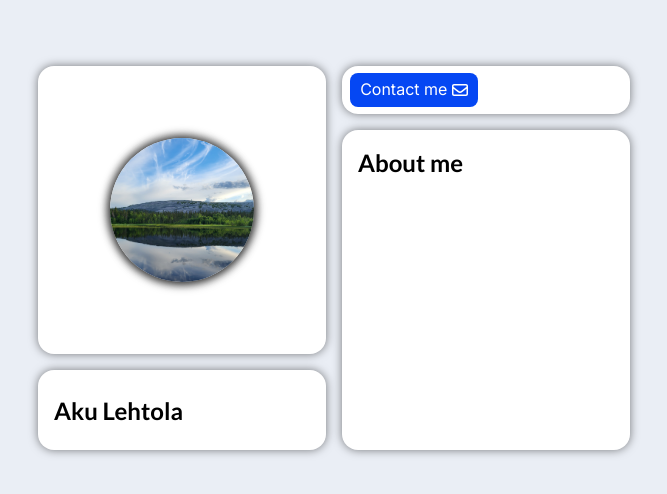
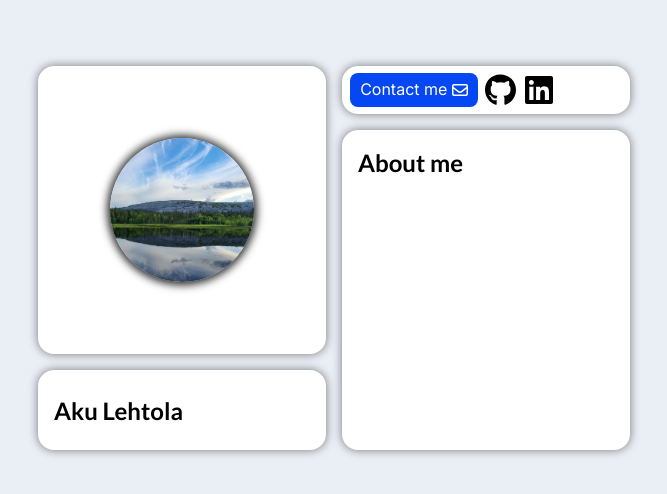
Before and after one commit to akulehtola/akulehtola.com, a React (Vite) app in the folder client/: page / in a window 1280 px wide. Shown: the part 142-636 px from the top of the page, without its empty margins (306-973 px from the left). Built offline with nearby package versions, Linux system fonts and the light colour scheme; no server answers.

Commit message:
updated socialsCard

```diff
--- a/client/src/Components/SocialsCard/Component.tsx
+++ b/client/src/Components/SocialsCard/Component.tsx
@@ -1,17 +1,15 @@
 import { FontAwesomeIcon } from '@fortawesome/react-fontawesome'
 import { faEnvelope } from '@fortawesome/free-regular-svg-icons'
 import './index.css'
-
-function handleContact():void {
-    window.open("mailto:me@akulehtola.com")
-}
-
+import { faGithub, faLinkedin } from '@fortawesome/free-brands-svg-icons'
 
 export default function SocialsCard() {
     return (
         <>
         <div className="socialscard">
-            <button className="m" onClick={handleContact}>Contact me&nbsp;<FontAwesomeIcon icon={faEnvelope} /></button>
+            <button className="m" onClick={() => {window.open("mailto:me@akulehtola.com")}}>Contact me&nbsp;<FontAwesomeIcon icon={faEnvelope} /></button>
+            <button className="x" onClick={() => {window.open("https://github.com/akulehtola")}}><FontAwesomeIcon icon={faGithub} /></button>
+            <button className="x"><FontAwesomeIcon icon={faLinkedin} /></button>
         </div>
         </>
     )
--- a/client/src/Components/SocialsCard/index.css
+++ b/client/src/Components/SocialsCard/index.css
@@ -36,3 +36,17 @@
     background-color: #033ac7;
     transition-duration: 0.3s;
 }
+
+.x {
+    border: none;
+    outline: none;
+    display: flex;
+    justify-content: center;
+    align-items: center;
+    background-color: transparent;
+    height: 70%;
+    width: 2rem;
+    font-size: 2rem;
+    margin-left: 0.4rem;
+    cursor: pointer;
+}
```
